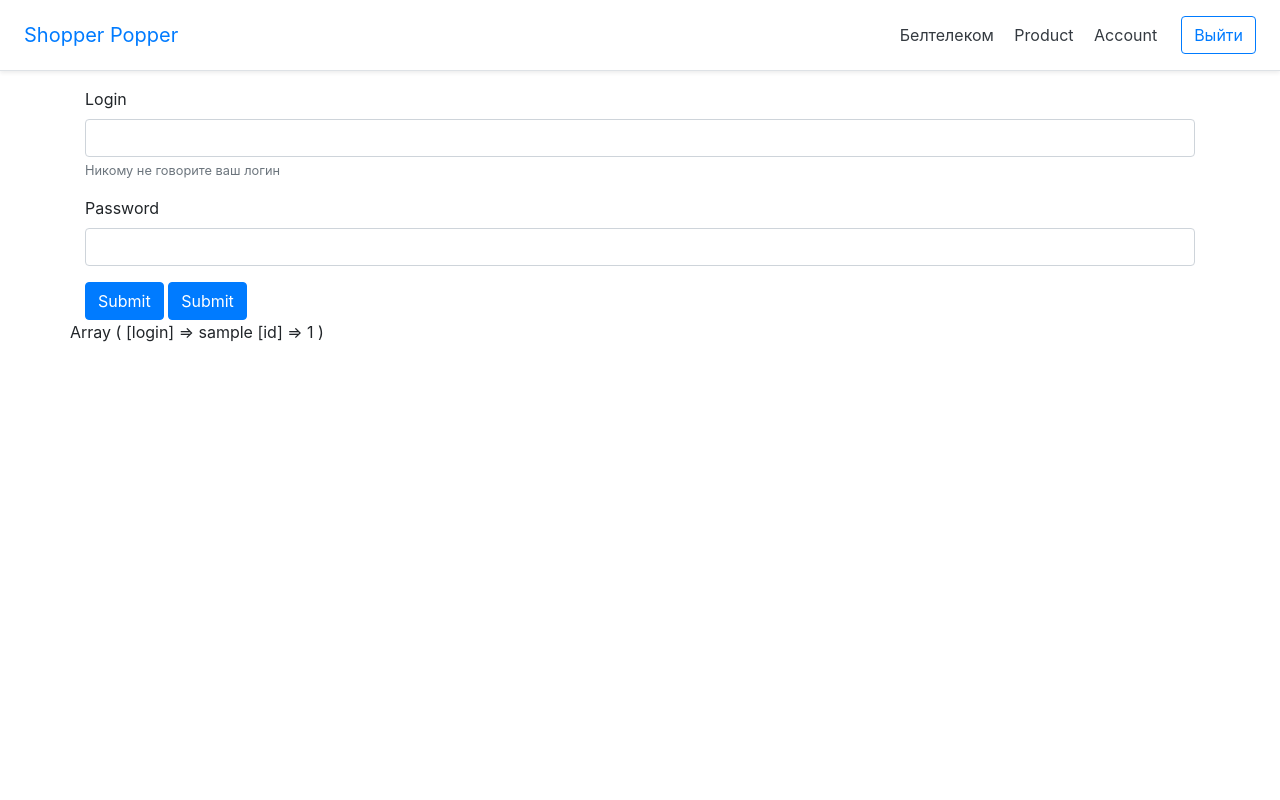
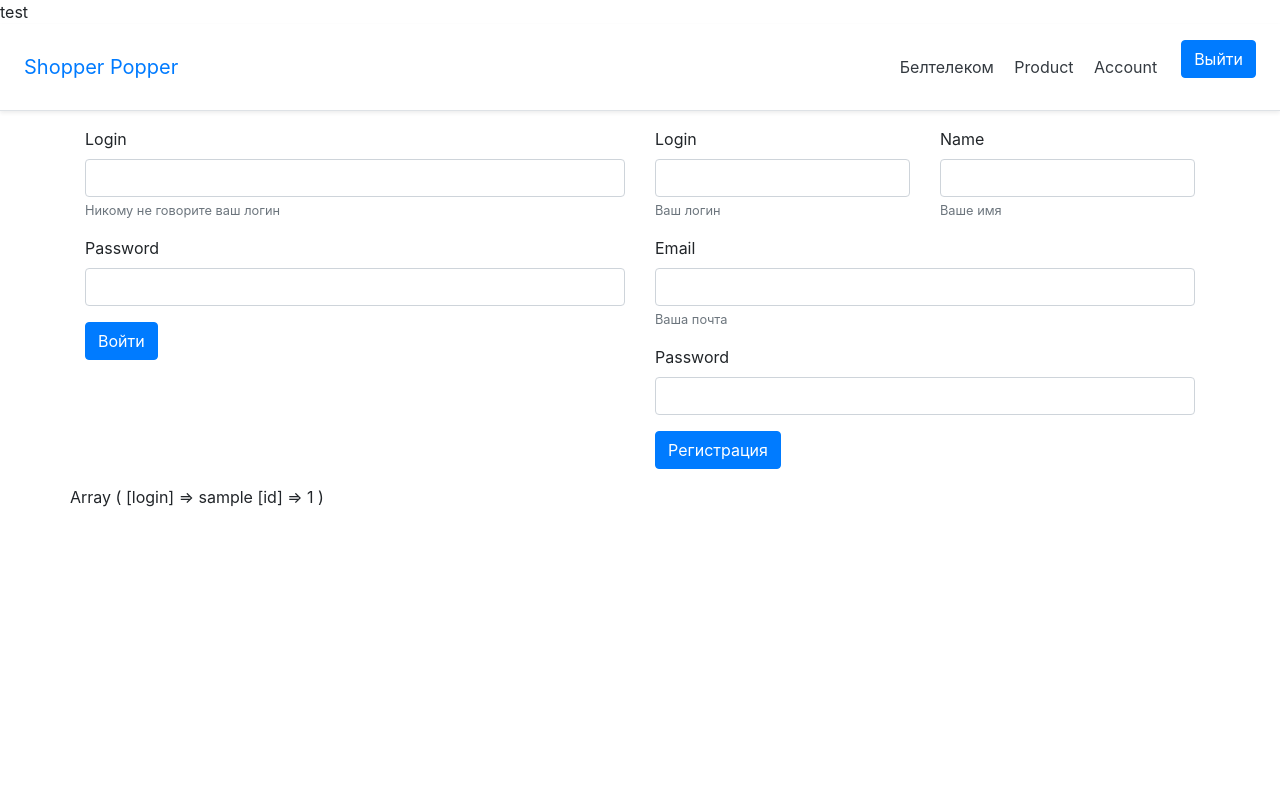
Before and after one commit to bidlos/catalog, a PHP site: page /?login=user in a window 1280 px wide. Run offline with PHP 8.4, Linux system fonts and the light colour scheme; the visitor is signed in with stand-in values (Sample User, id 1); data that the repository does not hold is empty.

Commit message:
Ломай, круши!

```diff
--- a/account.php
+++ /dev/null
@@ -1,47 +0,0 @@
-<div class="col-md-12">
-
-    <form method="post" action="#">
-        <div class="form-group">
-            <label for="exampleInputLogin1">Login</label>
-            <input type="text" name="login" class="form-control" id="exampleInputEmail1" aria-describedby="emailHelp">
-            <small id="emailHelp" class="form-text text-muted">Никому не говорите ваш логин</small>
-        </div>
-        <div class="form-group">
-            <label for="exampleInputPassword1">Password</label>
-            <input type="password" name="password" class="form-control" id="exampleInputPassword1">
-        </div>
-
-        <button type="submit" name="submit" class="btn btn-primary">Submit</button>
-        <button type="submit" name="unset" class="btn btn-primary">Submit</button>
-    </form>
-</div>
-<?php
-class Login
-{
-    public function LoginEnter($login, $password)
-    {
-        global $userQuery;
-        foreach ($userQuery as $key) {
-            if (htmlspecialchars($login) == $key['user_login'] || md5($password) == $key['user_password']) {
-                $_SESSION['login'] = $login;
-                $_SESSION['id'] = $key['id'];
-            }
-        }
-    }
-    public function LogOut()
-    {
-        session_unset();
-    }
-}
-
-$Login = new Login;
-
-if (isset($_POST['submit'])) {
-    echo '<meta http-equiv="refresh" content="0.01">';
-    echo $Login->LoginEnter($_POST['login'], $_POST['password']);
-}
-if (isset($_POST['unset'])) {
-    echo '<meta http-equiv="refresh" content="0.01">';
-    $Login->LogOut();
-}
-?>
--- a/body.php
+++ b/body.php
@@ -1,9 +1,7 @@
 <div class="container">
     <div class="row">
         <?php
-            if($_GET['login']=='user'){
-                include 'account.php';
-            }
+            if($_GET['login']=='user'){include 'login.php';}
             print_r($_SESSION);
         ?>
     </div>
--- a/function.php
+++ b/function.php
@@ -14,3 +14,36 @@ $shopQuery = mysqli_query($link, $shop) or die();
 
 $items = 'SELECT * FROM `shop_items`';
 $itemsQuery = mysqli_query($link, $items) or die();
+
+class Login
+{
+    public function loginEnter($login, $password)
+    {
+        global $userQuery;
+        foreach ($userQuery as $key) {
+            if (htmlspecialchars($login) == $key['user_login'] || md5($password) == $key['user_password']) {
+                $_SESSION['login'] = $login;
+                $_SESSION['id'] = $key['id'];
+            }
+        }
+    }
+    public function registerUser()
+    {
+        $regLogin = htmlspecialchars($_POST['login']);
+        $regName = htmlspecialchars($_POST['name']);
+        $regEmail = htmlspecialchars($_POST['email']);
+        $regPassword = md5($_POST['password']);
+        $registerUser1 = "INSERT INTO `shop_user`(`user_login`, `user_name`, `user_email`, `user_password`) VALUES (`$regLogin`, `$regName`, `$regEmail`, `$regPassword`)";
+        return $registerUser1;
+    }
+    public function logOut()
+    {
+        session_unset();
+    }
+}
+
+
+$Login = new Login();
+
+
+echo 'test';
--- a/head.php
+++ b/head.php
@@ -19,5 +19,10 @@
             <a class="p-2 text-dark" href="?login=account">Account</a>
         </nav>
         <?php if(!$_SESSION['login']){ ?><a href="?login=user" type="submit" class="btn btn-outline-primary">Войти</a> <?php } ?>
-        <?php if($_SESSION['login']){ ?><form action="" method="post"><input type="submit" class="btn btn-outline-primary" name="unset" value="Выйти"></form><?php } ?>
+        <?php if($_SESSION['login']){ ?><form method="post" action="/index.php?login=user"><button type="submit" name="unset" class="btn btn-primary">Выйти</button></form><?php }
+        if (isset($_POST['unset'])) {
+            echo '<meta http-equiv="refresh" content="0.01">';
+            $Login->logOut();
+        }
+        ?>
     </div>
--- /dev/null
+++ b/login.php
@@ -0,0 +1,54 @@
+<div class="col-md-6">
+    <form method="post" action="#">
+        <div class="form-group">
+            <label for="exampleInputLogin1">Login</label>
+            <input type="text" name="login" class="form-control" id="exampleInputLogin1">
+            <small id="emailHelp" class="form-text text-muted">Никому не говорите ваш логин</small>
+        </div>
+        <div class="form-group">
+            <label for="exampleInputPassword1">Password</label>
+            <input type="password" name="password" class="form-control" id="exampleInputPassword1">
+        </div>
+
+        <button type="submit" name="submit" class="btn btn-primary">Войти</button>
+    </form>
+</div>
+<div class="col-md-6">
+<form method="post" action="#">
+    <div class="row">
+        <div class="form-group col-md-6">
+            <label for="exampleInputLogin1">Login</label>
+            <input type="text" name="login" class="form-control" id="exampleInputLogin1">
+            <small id="emailHelp" class="form-text text-muted">Ваш логин</small>
+        </div>
+        <div class="form-group col-md-6">
+            <label for="exampleInputName1">Name</label>
+            <input type="text" name="name" class="form-control" id="exampleInputName1">
+            <small id="emailHelp" class="form-text text-muted">Ваше имя</small>
+        </div></div>
+        <div class="form-group">
+            <label for="exampleInputEmail1">Email</label>
+            <input type="email" name="email" class="form-control" id="exampleInputEmail1" aria-describedby="emailHelp">
+            <small id="emailHelp" class="form-text text-muted">Ваша почта</small>
+        </div>
+        <div class="form-group">
+            <label for="exampleInputPassword1">Password</label>
+            <input type="password" name="password" class="form-control" id="exampleInputPassword1">
+        </div>
+
+        <button type="submit" name="submitReg" class="btn btn-primary">Регистрация</button>
+    </form>
+</div>
+<?php
+
+if (isset($_POST['submit'])) {
+    echo '<meta http-equiv="refresh" content="0.01">';
+    echo $Login->loginEnter($_POST['login'], $_POST['password']);
+}
+if (isset($_POST['submitReg'])) {
+    echo '<meta http-equiv="refresh" content="0.01">';
+    echo $Login->registerUser();
+}
+
+
+?>
```
